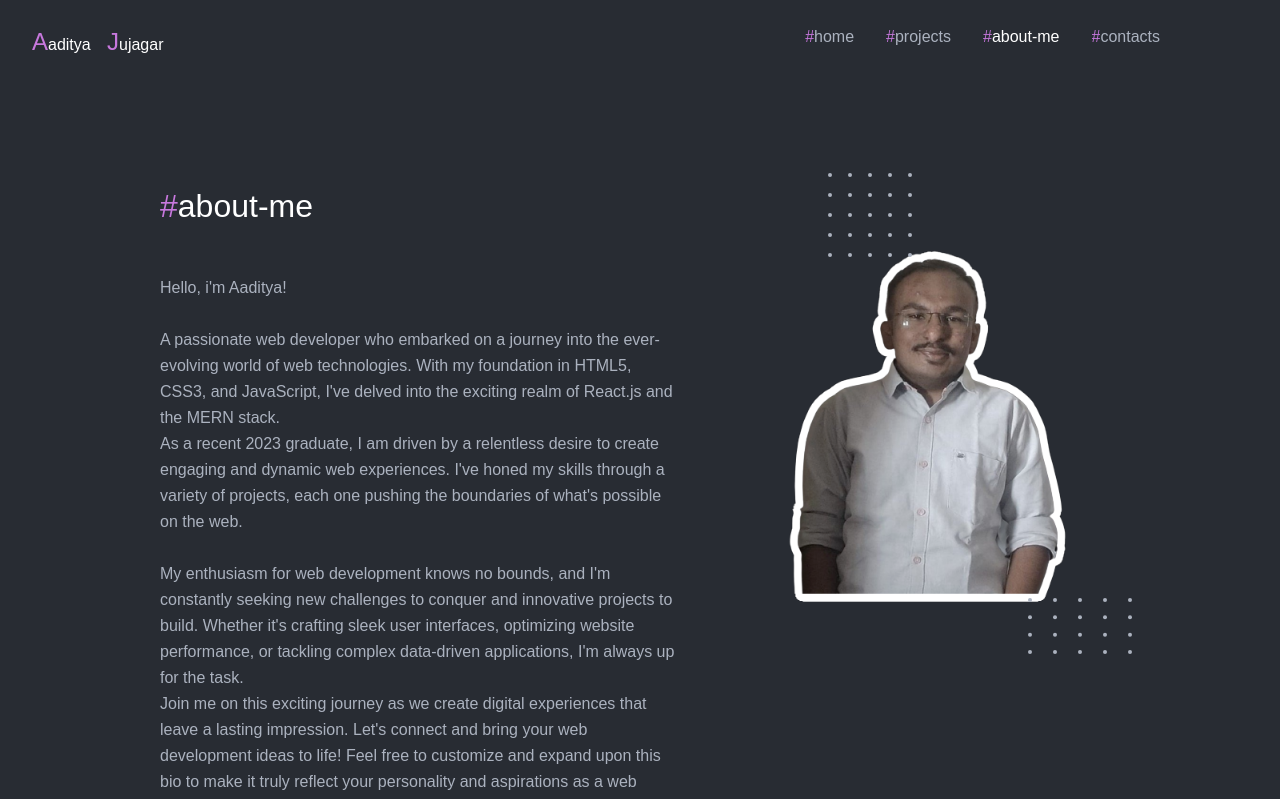
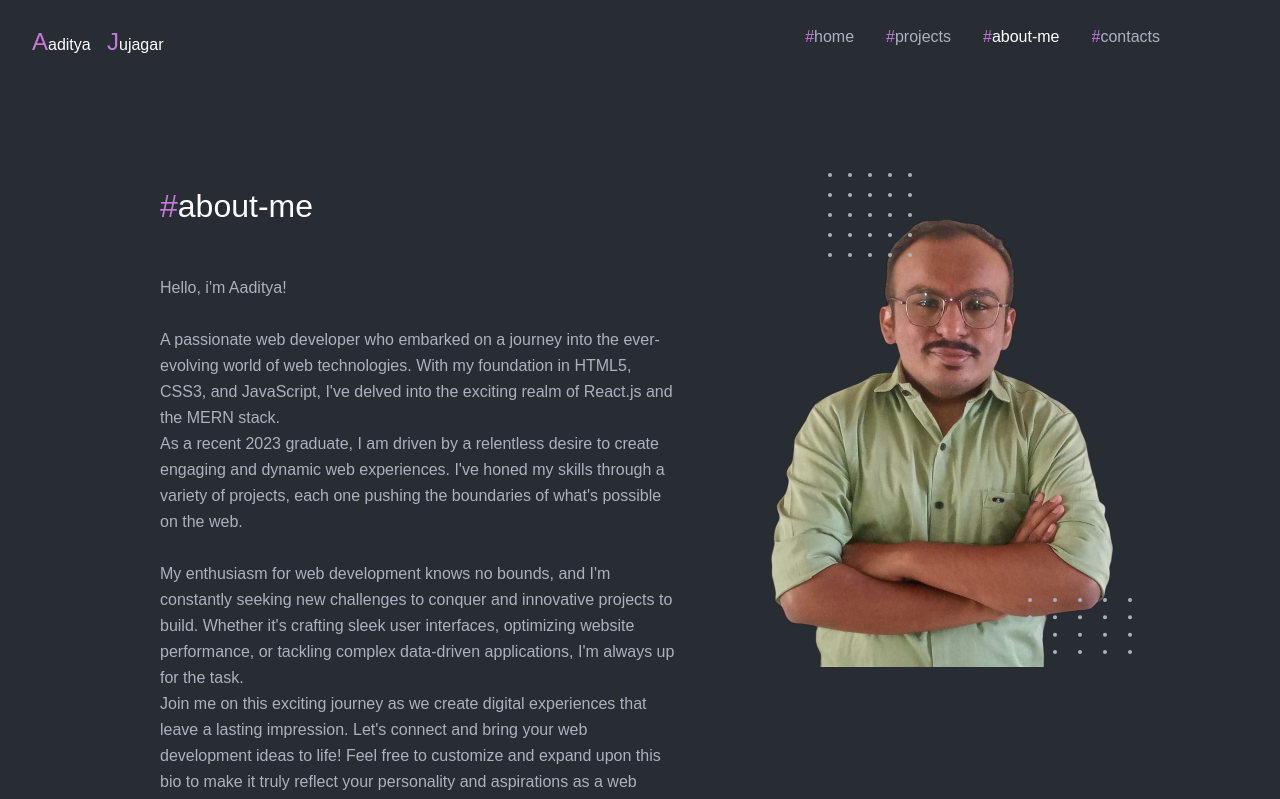
Before and after one commit to AadityaJujagar/portfolio-aaditya-reactJs, a React (Create React App) app: page /aboutmepage in a window 1280 px wide. Shown: the top 799 px of the page. Built offline with nearby package versions, Linux system fonts and the light colour scheme; a web font is replaced by a local one.

Commit message:
image updated

```diff
--- a/src/components/AboutMeSec/aboutmesec.css
+++ b/src/components/AboutMeSec/aboutmesec.css
@@ -104,10 +104,9 @@
 #abtMeImg3 {
   position: absolute;
   z-index: 1;
-  left: 550px;
+  right: 0;
   top: 38px;
   flex-shrink: 0;
-  scale: 0.8;
 }
 
 #abtMeImg4 {
--- a/src/components/HeroSec/herosec.css
+++ b/src/components/HeroSec/herosec.css
@@ -84,7 +84,6 @@
 }
 
 .heroImg {
-  transform: scale(0.85);
   flex-shrink: 0;
 }
 
```
Also changed, not shown: src/images/projectPics/Aaditya1.png, src/images/projectPics/rectangle-22.jpg (deleted).
